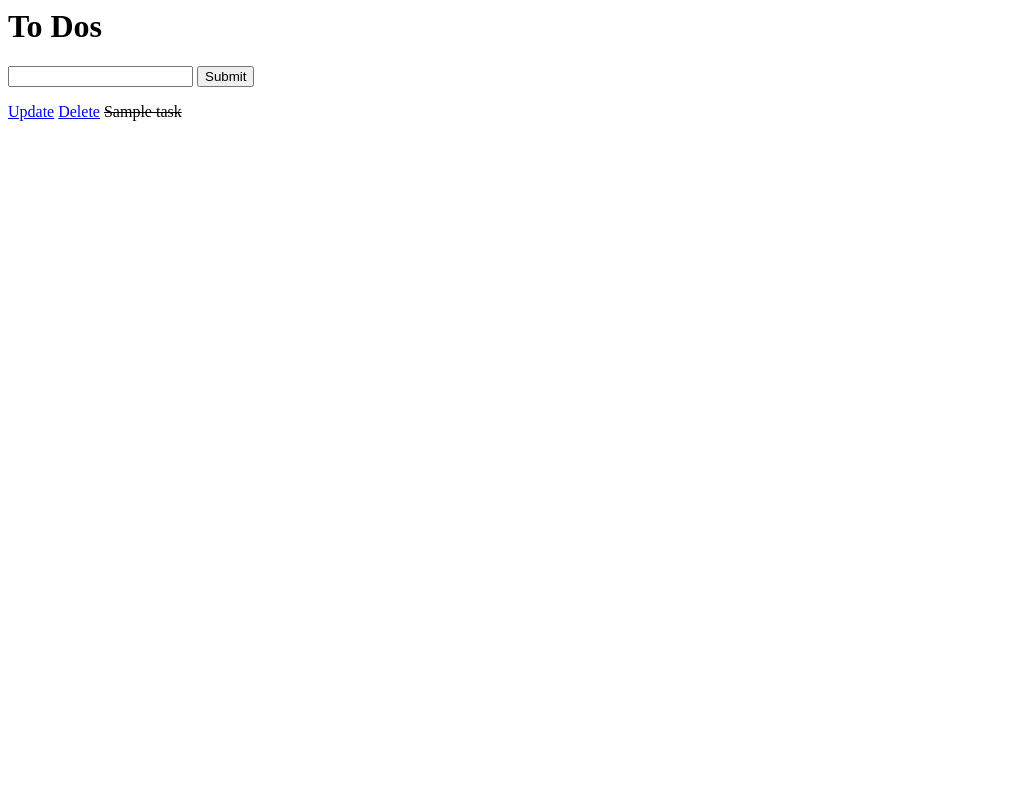
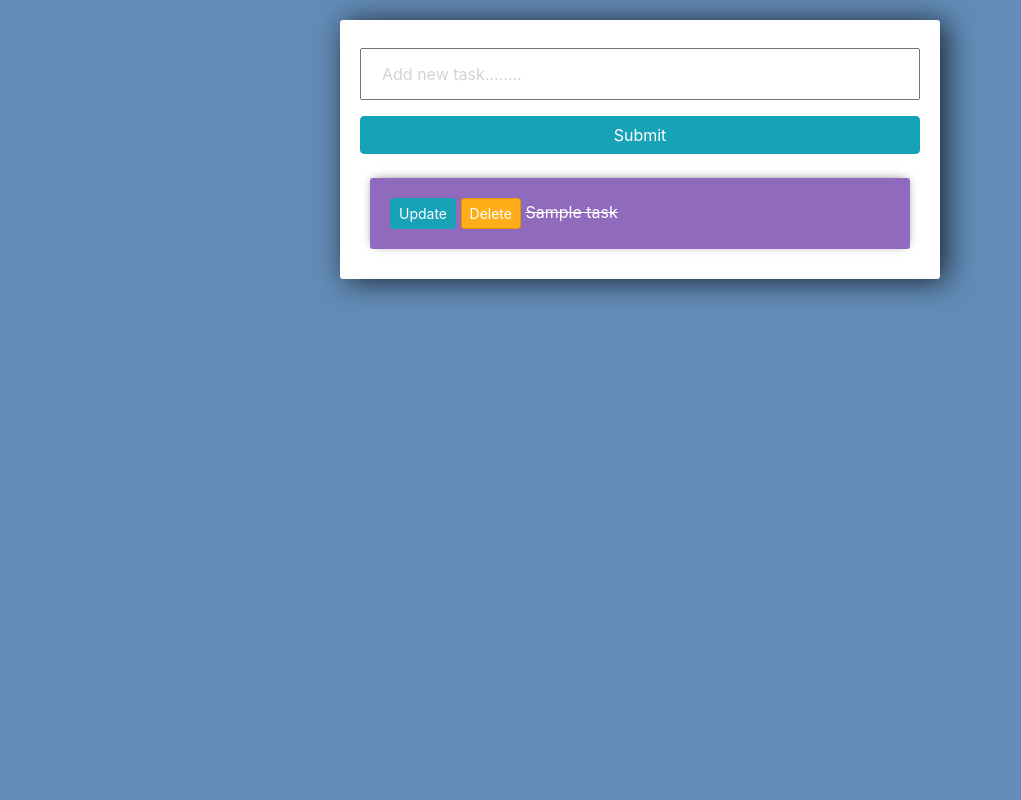
Before and after one commit to Sahil-987/To-Do-App-Django, a Django app: page / in a window 1280 px wide. Shown: the whole page, without its empty margins (0-1021 px from the left). Run offline with Django 4.2, Linux system fonts and the light colour scheme; tables that the repository leaves empty hold one stand-in row (values such as "Sample post"); some libraries are stand-ins or nearby versions.

Commit message:
added styling part

```diff
--- a/tasks/forms.py
+++ b/tasks/forms.py
@@ -5,7 +5,7 @@ from .models import *
 
 
 class TaskForm(forms.ModelForm):
-
+    title = forms.CharField(widget= forms.TextInput(attrs={'placeholder' : 'Add new task........'}))
     class Meta:
         model = Task
         fields = '__all__'
--- a/tasks/templates/tasks/list.html
+++ b/tasks/templates/tasks/list.html
@@ -1,15 +1,66 @@
-<h1>To Dos</h1>
+<link rel="stylesheet" href="https://stackpath.bootstrapcdn.com/bootstrap/4.3.1/css/bootstrap.min.css" integrity="sha384-ggOyR0iXCbMQv3Xipma34MD+dH/1fQ784/j6cY/iJTQUOhcWr7x9JvoRxT2MZw1T" crossorigin="anonymous">
+
+<style>
+
+	body{
+		background-color: #638CB8;
+	}
+
+	input{
+		width: 100%;
+		padding: 12px 20px;
+		margin: 8px 0;
+		box-sizing: border-box;
+	}
+
+	input::placeholder {
+	  color: #d3d3d3;
+	}
+
+	.submit{
+		background-color: #6BA3E8;
+	}
+
+	.center-column{
+		width:600px;
+		margin: 20px auto;
+		padding:20px;
+		background-color: #fff;
+		border-radius: 3px;
+		box-shadow: 6px 2px 30px 0px rgba(0,0,0,0.75);
+	}
+
+	.item-row{
+		background-color: #906abd;
+		margin: 10px;
+		padding: 20px;
+		border-radius: 3px;
+		color: #fff;
+		font-size: 16px;
+		box-shadow: 0px -1px 10px -4px rgba(0,0,0,0.75);
+	}
+
+	.btn-danger{
+		background-color: #ffae19;
+		border-color: #e59400;
+	}
+
+</style>
+
+<div class="center-column">
 
     <form method="POST" action="/">
         {% csrf_token %}
         {{form.title}}
-    <input type="submit" name="Create Task">
+        <input class="btn btn-info" type="submit" name="Create Task">
     </form>
 
+    <div class="todo-list">
+
     {% for task in tasks %}
-    <div>
-        <a href="{% url 'update_task' task.id %}">Update</a>
-        <a href="{% url 'delete' task.id %}">Delete</a>
+        <div class="item-row">
+            <a class="btn btn-sm btn-info" href="{% url 'update_task' task.id %}">Update</a>
+            <a class="btn btn-sm btn-danger" href="{% url 'delete' task.id %}">Delete</a>
 
             {% if task.complete == True %}
             <strike>{{task}}</strike>
@@ -17,5 +68,7 @@
             <span>{{task}}</span>
             {% endif %}
         </div>
+    {% endfor %}
+    </div>
 
-{% endfor %}
+</div>
```
Lines whose indentation alone changed are shown as unchanged.
